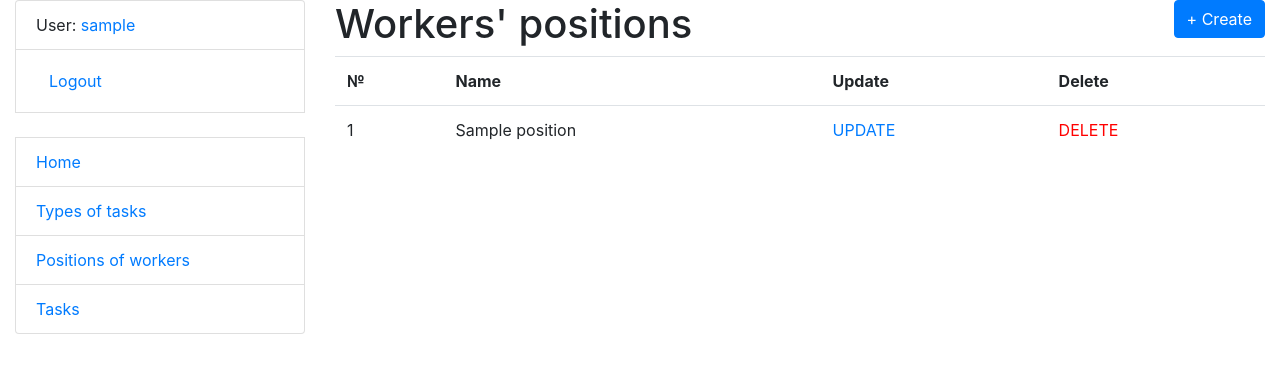
After one commit to anastasiiaoshega513/IT-company-department-manager, a Django app: page /positions/ in a window 1280 px wide. The commit adds this page. Shown: the top 373 px of the page. Run offline with Django 5.2, Linux system fonts and the light colour scheme; a user stored in the database is signed in; tables that the repository leaves empty hold one stand-in row (values such as "Sample post").

Commit message:
added positions list, create, update, delete forms

```diff
--- a/task_manager/urls.py
+++ b/task_manager/urls.py
@@ -7,18 +7,26 @@ from .views import (
     TaskTypeCreateView,
     TaskTypeUpdateView,
     TaskTypeDeleteView,
+    PositionListView,
+    PositionCreateView,
+    PositionUpdateView,
+    PositionDeleteView,
 )
 urlpatterns = [
     path("", index, name="index"),
     path("tasks/", TaskListView.as_view(), name="task-list"),
     path("tasks/<int:pk>/", TaskDetailView.as_view(), name="task-detail"),
-    # path("tasks/create/", TaskDetailView.as_view(), name="task-detail"),
-    # path("tasks/<int:pk>/update/", TaskDetailView.as_view(), name="task-detail"),
-    # path("tasks/<int:pk>/delete/", TaskDetailView.as_view(), name="task-detail"), future update-create-delete
+    # path("tasks/create/", TaskDetailView.as_view(), name="task-create"),
+    # path("tasks/<int:pk>/update/", TaskDetailView.as_view(), name="task-update"),
+    # path("tasks/<int:pk>/delete/", TaskDetailView.as_view(), name="task-delete"),
     path("task_types/", TaskTypeListView.as_view(), name="task-type-list"),
     path("task_types/create/", TaskTypeCreateView.as_view(), name="task-type-create"),
     path("task_types/<int:pk>/update/", TaskTypeUpdateView.as_view(), name="task-type-update"),
     path("task_types/<int:pk>/delete/", TaskTypeDeleteView.as_view(), name="task-type-delete"),
+    path("positions/", PositionListView.as_view(), name="position-list"),
+    path("positions/create/", PositionCreateView.as_view(), name="position-create"),
+    path("positions/<int:pk>/update/", PositionUpdateView.as_view(), name="position-update"),
+    path("positions/<int:pk>/delete/", PositionDeleteView.as_view(), name="position-delete"),
 ]
 
 
--- a/task_manager/views.py
+++ b/task_manager/views.py
@@ -5,7 +5,7 @@ from django.shortcuts import render
 from django.urls import reverse_lazy
 from django.views import generic
 
-from task_manager.models import Task, Worker, TaskType
+from task_manager.models import Task, Worker, TaskType, Position
 
 
 @login_required
@@ -50,3 +50,24 @@ class TaskTypeUpdateView(LoginRequiredMixin, generic.UpdateView):
 class TaskTypeDeleteView(LoginRequiredMixin, generic.DeleteView):
     model = TaskType
     success_url = reverse_lazy("task_manager:task-type-list")
+
+
+class PositionListView(LoginRequiredMixin, generic.ListView):
+    model = Position
+
+
+class PositionCreateView(LoginRequiredMixin, generic.CreateView):
+    model = Position
+    fields = "__all__"
+    success_url = reverse_lazy("task_manager:position-list")
+
+
+class PositionUpdateView(LoginRequiredMixin, generic.UpdateView):
+    model = Position
+    fields = "__all__"
+    success_url = reverse_lazy("task_manager:position-list")
+
+
+class PositionDeleteView(LoginRequiredMixin, generic.DeleteView):
+    model = Position
+    success_url = reverse_lazy("task_manager:position-list")
--- a/templates/includes/sidebar.html
+++ b/templates/includes/sidebar.html
@@ -1,7 +1,12 @@
 <ul class="sidebar-nav list-group">
   {% if user.is_authenticated %}
     <li class="list-group-item">User: <a href="{{ user.get_absolute_url }}">{{ user.get_username }}</a></li>
-    <li class="list-group-item"><a href="{% url 'logout'%}?next={{request.path}}">Logout</a></li>
+    <li class="list-group-item">
+      <form id="logout-form" method="post" action="{% url 'logout' %}">
+        {% csrf_token %}
+        <button type="submit" class="btn btn-link">Logout</button>
+      </form>
+    </li>
   {% else %}
     <li class="list-group-item"><a href="{% url 'login'%}?next={{request.path}}">Login</a></li>
   {% endif %}
@@ -10,5 +15,6 @@
 
   <li class="list-group-item"><a href="{% url 'task_manager:index' %}">Home</a></li>
   <li class="list-group-item"><a href="{% url 'task_manager:task-type-list' %}">Types of tasks</a></li>
+  <li class="list-group-item"><a href="{% url 'task_manager:position-list' %}">Positions of workers</a></li>
   <li class="list-group-item"><a href="{% url 'task_manager:task-list' %}">Tasks</a></li>
 </ul>
--- /dev/null
+++ b/templates/task_manager/position_list.html
@@ -0,0 +1,38 @@
+{% extends "base.html" %}
+
+{% block content %}
+  <h1>Workers' positions<a class="btn btn-primary" style="float: right" href="{% url 'task_manager:position-create' %}">+ Create</a></h1>
+  {% if position_list %}
+    <table class="table">
+      <tr>
+        <th>№</th>
+        <th>Name</th>
+        <th>Update</th>
+        <th>Delete</th>
+      </tr>
+
+      {% for position in position_list %}
+        <tr>
+          <td>
+            {{ forloop.counter }}
+          </td>
+          <td>
+            {{ position.name }}
+          </td>
+          <td>
+            <a href="{% url 'task_manager:position-update' pk=position.id %}">
+              UPDATE
+            </a>
+          </td>
+          <td>
+            <a style="color: red" href="{% url 'task_manager:position-delete' pk=position.id %}">
+              DELETE
+            </a>
+          </td>
+        </tr>
+      {% endfor %}
+    </table>
+  {% else %}
+    <p>There are no positions of workers yet</p>
+  {% endif %}
+{% endblock %}
```
Also changed, not shown: templates/task_manager/position_confirm_delete.html (added, +14 -0 lines), templates/task_manager/position_form.html (added, +11 -0 lines).
